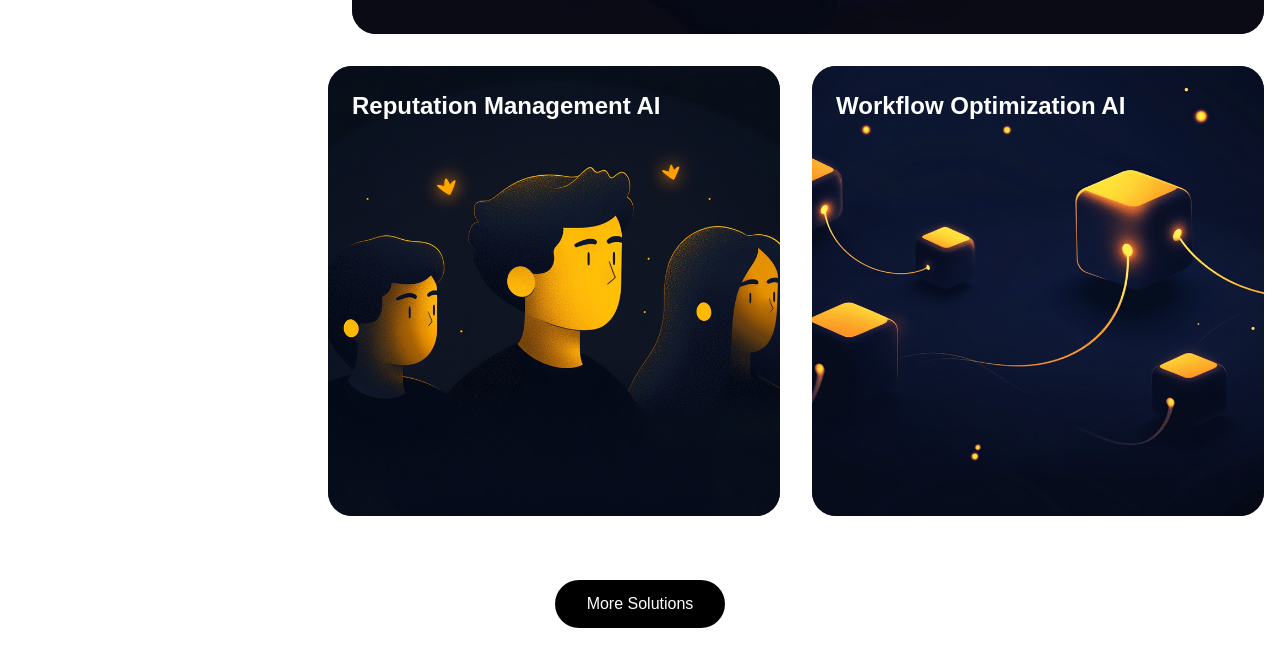
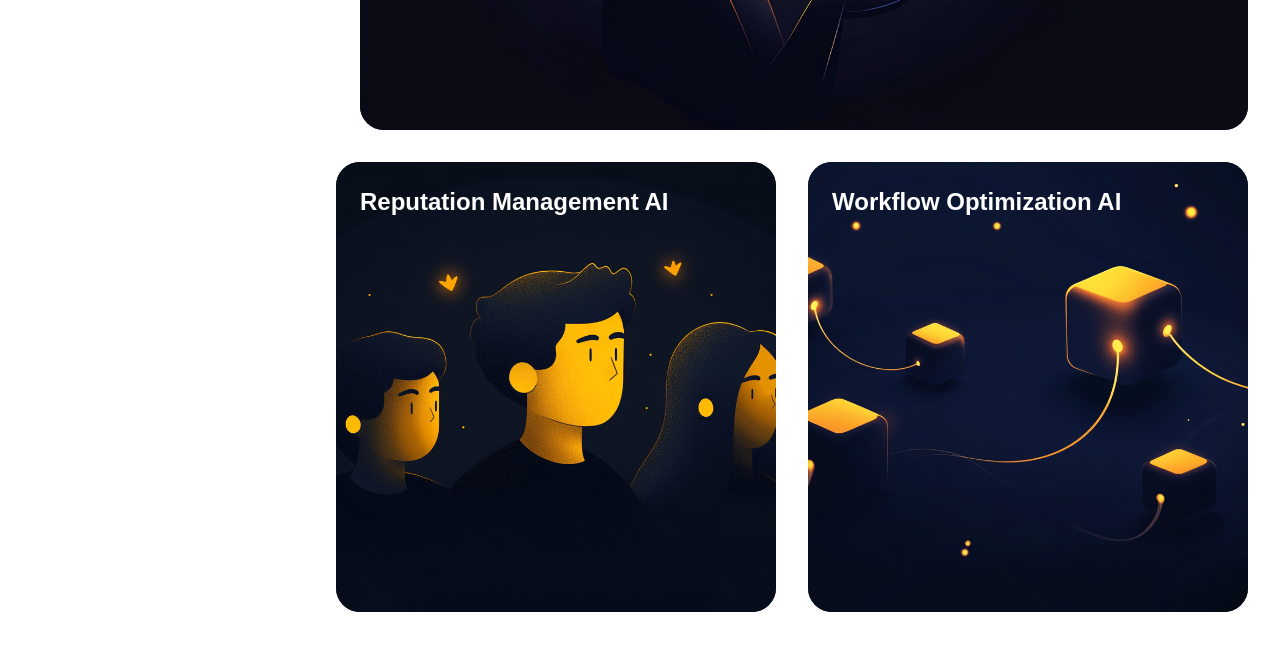
Before and after one commit to varuntree/baddam, a Next.js app: page / in a window 1280 px wide. Shown: the part 1528-2190 px from the top of the page. Built offline with nearby package versions, Linux system fonts and the light colour scheme.

Commit message:
Assistant checkpoint: Add consistent padding to all pages
Assistant generated file changes:
- app/page.tsx: Add container with consistent padding
- app/components/Footer.tsx: Update footer padding

---

User prompt:

add consistenet padding for all pages

```diff
--- a/app/components/Footer.tsx
+++ b/app/components/Footer.tsx
@@ -5,7 +5,7 @@ import Link from "next/link";
 
 export default function Footer() {
   return (
-    <footer className="relative backdrop-blur-md bg-black/60 text-white py-20 overflow-hidden">
+    <footer className="relative backdrop-blur-md bg-black/60 text-white py-16 md:py-24 overflow-hidden">
       <div className="absolute bottom-0 right-0 w-[800px] h-[800px] rounded-full bg-gradient-to-t from-orange-500/30 via-orange-400/20 to-transparent blur-3xl"></div>
       <div className="absolute bottom-0 left-0 w-[800px] h-[800px] rounded-full bg-gradient-to-t from-white/10 via-white/5 to-transparent blur-3xl"></div>
       <div className="container mx-auto px-4">
--- a/app/page.tsx
+++ b/app/page.tsx
@@ -10,10 +10,12 @@ export default function Home() {
   return (
     <div className="min-h-screen">
       <Header />
-      <Features />
-      <HowWeWork />
-      <Industries />
-      <AboutUs />
+      <div className="container mx-auto px-4 py-16 md:py-24">
+        <Features />
+        <HowWeWork />
+        <Industries />
+        <AboutUs />
+      </div>
       <Footer />
     </div>
   );
```
